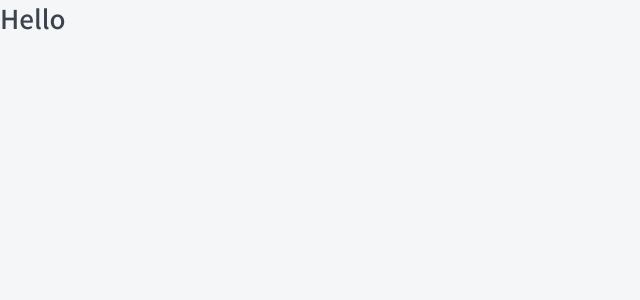
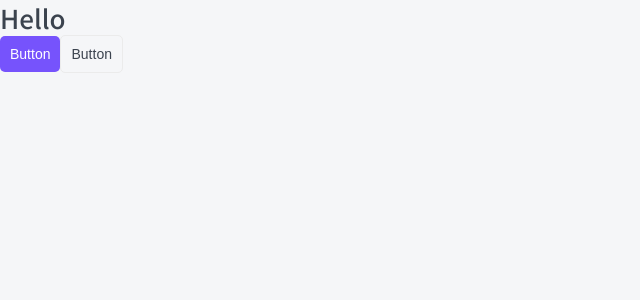
Before and after one commit to Marinarium/top-app, a Next.js app: page / in a window 1280 px wide. Shown: the top 300 px of the page, without its empty margins (0-640 px from the left). Built offline with nearby package versions, Linux system fonts and the light colour scheme.

Commit message:
add: add basic apperances for button

```diff
--- /dev/null
+++ b/components/Button/Button.module.css
@@ -0,0 +1,35 @@
+.button {
+	display: inline-block;
+
+	box-sizing: border-box;
+	padding: 10px;
+
+	cursor: pointer;
+	transition: all 0.2s;
+	text-align: center;
+
+	border: none;
+	border-radius: 5px;
+
+	font-size: 14px;
+}
+
+.primary {
+	color: var(--white);
+	background-color: var(--primary);
+}
+
+.primary:hover {
+	background-color: var(--primary-hover);
+}
+
+.ghost {
+	color: var(--black);
+	border: 1px solid var(--gray-light);
+	background: none;
+}
+
+.ghost:hover {
+	color: var(--white);
+	background-color: var(--primary);
+}
--- /dev/null
+++ b/components/Button/Button.props.ts
@@ -0,0 +1,6 @@
+import {ButtonHTMLAttributes, DetailedHTMLProps, ReactNode} from "react";
+
+export interface ButtonProps extends DetailedHTMLProps<ButtonHTMLAttributes<HTMLButtonElement>, HTMLButtonElement>{
+    children: ReactNode;
+    appearance: 'primary' | 'ghost';
+}
--- /dev/null
+++ b/components/Button/Button.tsx
@@ -0,0 +1,17 @@
+import {ButtonProps} from "./Button.props";
+import cn from 'classnames';
+
+import styles from './Button.module.css';
+
+export const Button = ({appearance, children, className, ...props}: ButtonProps): JSX.Element => {
+    return (
+        <button className={cn(styles.button, className, {
+            [styles.primary]: appearance === 'primary',
+            [styles.ghost]: appearance === 'ghost',
+        })}
+                {...props}
+        >
+            {children}
+        </button>
+    )
+};
--- a/components/index.ts
+++ b/components/index.ts
@@ -1 +1,2 @@
 export * from './Htag/Htag';
+export * from './Button/Button';
--- a/package.json
+++ b/package.json
@@ -14,6 +14,7 @@
     "react-dom": "17.0.2"
   },
   "devDependencies": {
+    "@types/classnames": "^2.3.1",
     "@types/node": "^15.12.1",
     "@types/react": "^17.0.9",
     "@typescript-eslint/eslint-plugin": "^4.26.1",
--- a/pages/index.tsx
+++ b/pages/index.tsx
@@ -1,10 +1,12 @@
 import React from "react";
-import {Htag} from "../components/";
+import {Button, Htag} from "../components/";
 
 export default function Home(): JSX.Element {
-  return (
-    <div>
-      <Htag tag='h1'>Hello</Htag>
-    </div>
-  );
+    return (
+        <div>
+            <Htag tag='h1'>Hello</Htag>
+            <Button appearance='primary'>Button</Button>
+            <Button appearance='ghost'>Button</Button>
+        </div>
+    );
 }
--- a/styles/globals.css
+++ b/styles/globals.css
@@ -21,8 +21,10 @@
 
 :root {
 	--black: #3b434e;
+	--gray-light: #ebebeb;
 	--white: #fff;
 	--primary: #7653fc;
+	--primary-hover: #6344df;
 	--red: #fc836d;
 	--green: #1dc37e;
 	--green-light: #c8f8e4;
--- a/tsconfig.json
+++ b/tsconfig.json
@@ -3,6 +3,7 @@
     "module": "commonjs",
     "target": "es5",
     "sourceMap": true,
+    "noImplicitAny": false,
     "lib": [
       "dom",
       "dom.iterable",
```
Also changed, not shown: 1 other file (tests, documents, lock files or other folders).
